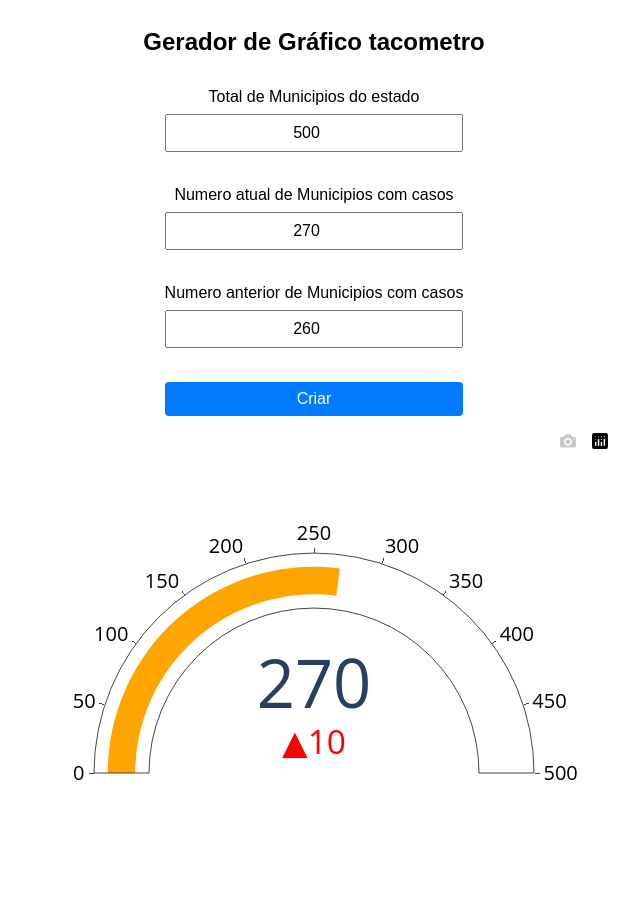
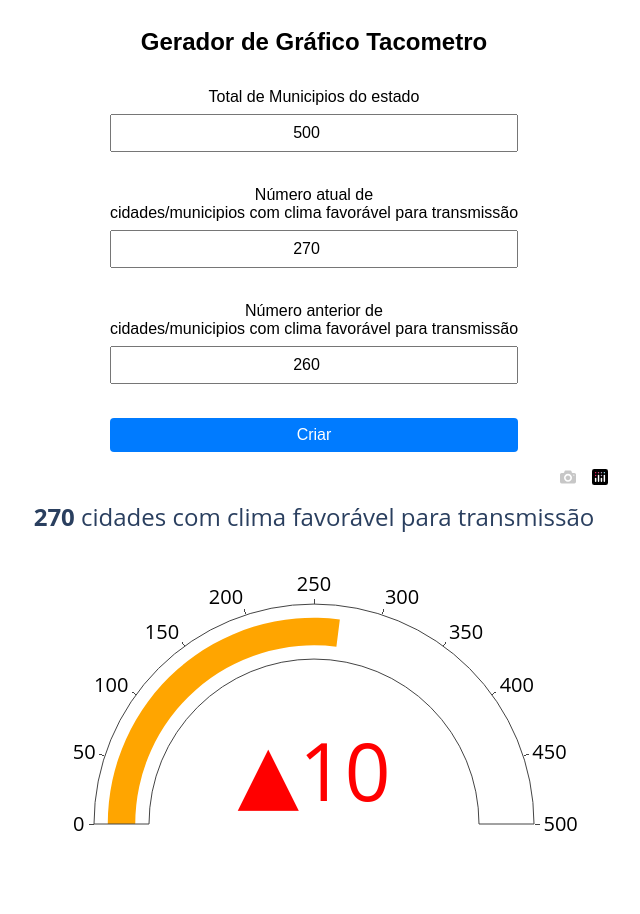
Before and after one commit to OMarcosNobre/denispy, a Flask app: page / in a window 1280 px wide. Shown: the whole page, without its empty margins (326-966 px from the left). Before the commit the page ends 780 px from the top, so only its background shows below. Run offline with Flask 3, Linux system fonts and the light colour scheme; some libraries are stand-ins or nearby versions.

Commit message:
Colocação de titulo com número de cidades com clima favoravel,  mudanças nos titulos dos campos do formulário e remoção do número de cidades no gráfico

```diff
--- a/app.py
+++ b/app.py
@@ -27,10 +27,9 @@ def index():
 
     # Criar o gráfico
     fig = go.Figure(go.Indicator(
-        mode="gauge+number+delta",
+        mode="gauge+delta", # Caso queira mostrar o número de municipios com casos no gráfico basta adicionar o number ex.: mode="gauge+number+delta"
         value=value,
         domain={'x': [0, 1], 'y': [0, 1]},
-        title={'text': " "},
         delta = {'reference': delta, 'increasing': {'color': 'red'}, 'decreasing': {'color': 'green'}},
         gauge={
             'axis': {
@@ -44,6 +43,15 @@ def index():
 
     fig.update_layout(
         width=600,  # Define a largura máxima da imagem
+        margin=dict(t=50, b=0),  # Aumenta a margem superior para criar espaço
+        title={
+            'y': 0.9,  # Define a posição vertical do título (1 é no topo do gráfico)
+            'x': 0.5,  # Centraliza o título horizontalmente
+            'xanchor': 'center',
+            'yanchor': 'top',
+            'text': f"<b>{value}</b> cidades com clima favorável para transmissão",  # Título
+            'font': {'size': 24}  # Tamanho da fonte do título
+        }
     )
 
     # Converter o gráfico em JSON
--- a/templates/index.html
+++ b/templates/index.html
@@ -38,15 +38,15 @@
 </head>
 <body>
     <section class="container-graph">
-        <h1>Gerador de Gráfico tacometro</h1>
+        <h1>Gerador de Gráfico Tacometro</h1>
         <form method="POST" class="formForm">
             <label for="gauge_max">Total de Municipios do estado</label>
             <input type="number" class="inputForm" id="gauge_max" name="gauge_max" step="any" placeholder="500" value="{{ gauge_max }}">
             <br>
-            <label for="value">Numero atual de Municipios com casos</label>
+            <label for="value">Número atual de<br> cidades/municipios com clima favorável para transmissão</label>
             <input type="number" class="inputForm" id="value" name="value" step="1" placeholder="250" value="{{ value }}">
             <br>
-            <label for="delta">Numero anterior de Municipios com casos</label>
+            <label for="delta">Número anterior de<br>cidades/municipios com clima favorável para transmissão</label>
             <input type="number" class="inputForm" id="delta" name="delta" step="any" placeholder="500" value="{{ delta }}">
             <br>
             <button type="submit" class="submitForm">Criar</button>
```
